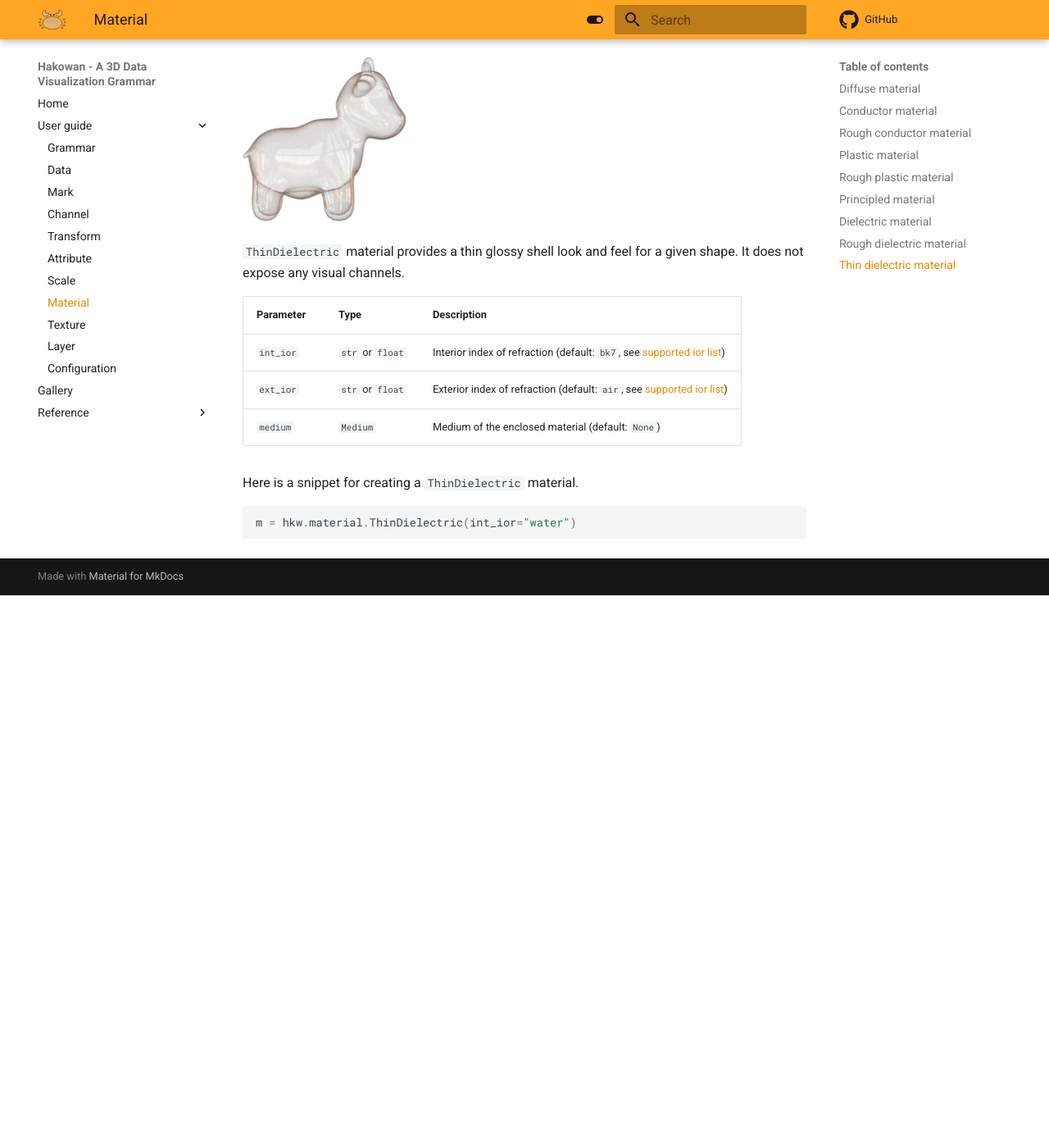
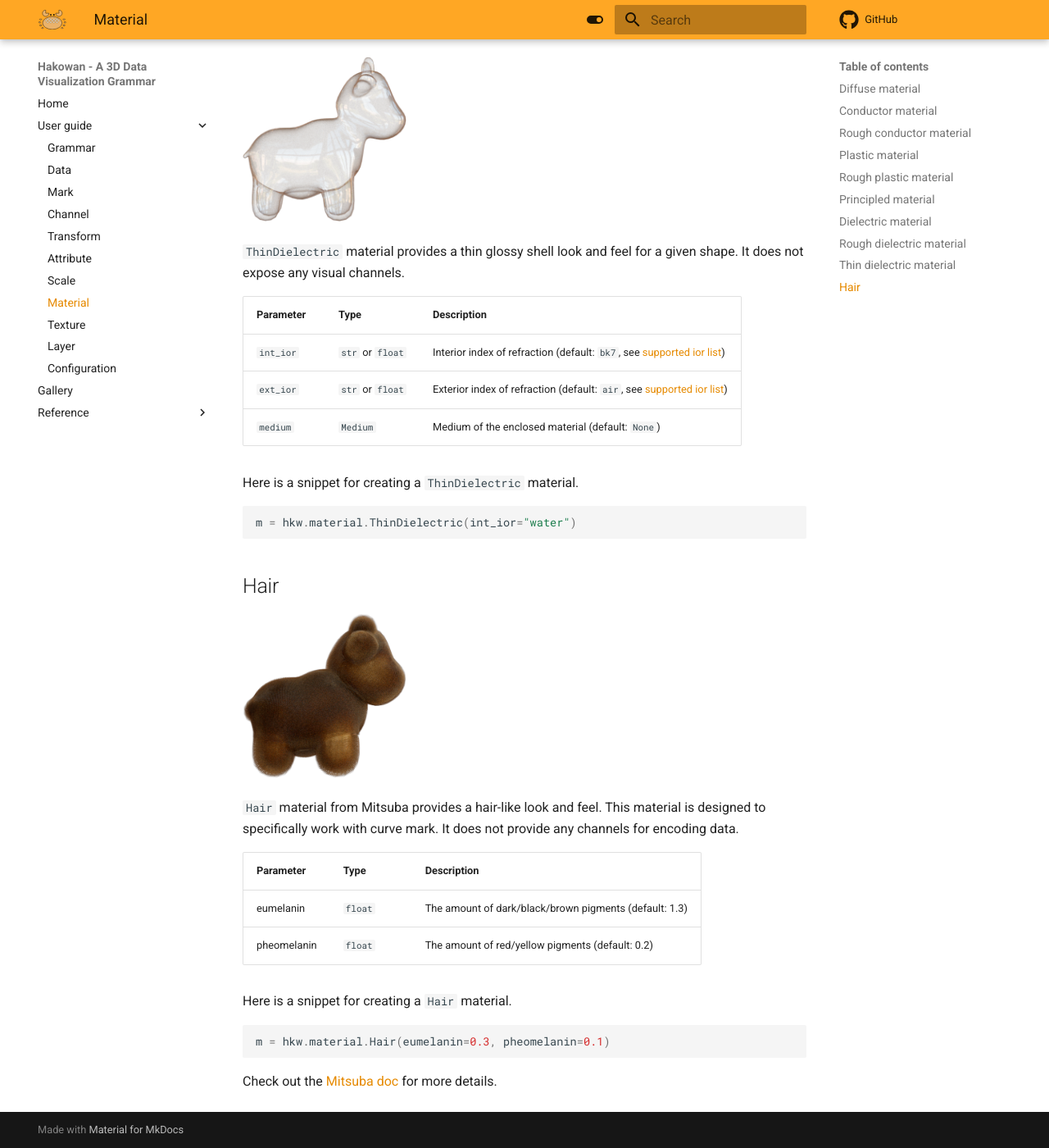
Before and after one commit to Hakowan/hakowan, an MkDocs documentation site: the page built from docs/guide/material.md, in a window 1280 px wide and 1400 px high, scrolled down 8017 px. Shown: the whole window at 82% size. Built offline with MkDocs 1.6.1 and Material for MkDocs 9.7.7, drawn with Linux system fonts in a browser that asks for light colours; comment, search, counter and statistics services are not loaded; before the commit the page ends 8743 px from its top, so only the background shows below that.

Commit message:
Dev/v0.2.5 (#20)
* Bump version.

* Update doc.

````diff
--- a/docs/guide/material.md
+++ b/docs/guide/material.md
@@ -266,7 +266,7 @@ somewhat limited.
 Here are the parameters of this material.
 
 | Parameter | Type | Description |
-|---------|------|-------------|
+|-----------|------|-------------|
 | `int_ior` | `str` or `float` | Interior index of refraction (default: `bk7`, see [supported ior list](https://mitsuba.readthedocs.io/en/stable/src/generated/plugins_bsdfs.html#ior-table-list)) |
 | `ext_ior` | `str` or `float` | Exterior index of refraction (default: `air`, see [supported ior list](https://mitsuba.readthedocs.io/en/stable/src/generated/plugins_bsdfs.html#ior-table-list)) |
 | `medium` | `Medium` | Medium of the enclosed material (default: `None`) |
@@ -286,7 +286,7 @@ m = hkw.material.RoughDieletric(int_ior="water")
 expose any visual channels.
 
 | Parameter | Type | Description |
-|---------|------|-------------|
+|-----------|------|-------------|
 | `int_ior` | `str` or `float` | Interior index of refraction (default: `bk7`, see [supported ior list](https://mitsuba.readthedocs.io/en/stable/src/generated/plugins_bsdfs.html#ior-table-list)) |
 | `ext_ior` | `str` or `float` | Exterior index of refraction (default: `air`, see [supported ior list](https://mitsuba.readthedocs.io/en/stable/src/generated/plugins_bsdfs.html#ior-table-list)) |
 | `medium` | `Medium` | Medium of the enclosed material (default: `None`) |
@@ -296,3 +296,27 @@ Here is a snippet for creating a `ThinDielectric` material.
 ```py
 m = hkw.material.ThinDielectric(int_ior="water")
 ```
+
+## Hair
+
+![Hair material](../images/spot_hair.png){: style="width:200px"}
+
+`Hair` material from Mitsuba provides a hair-like look and feel. This material is designed to
+specifically work with curve mark. It does not provide any channels for encoding data.
+
+| Parameter | Type | Description |
+|-----------|------|-------------|
+| eumelanin | `float` | The amount of dark/black/brown pigments (default: 1.3) |
+| pheomelanin | `float` | The amount of red/yellow pigments (default: 0.2) |
+
+Here is a snippet for creating a `Hair` material.
+
+```py
+m = hkw.material.Hair(eumelanin=0.3, pheomelanin=0.1)
+```
+
+Check out the [Mitsuba
+doc](
+https://mitsuba.readthedocs.io/en/latest/src/generated/plugins_bsdfs.html#hair-material-hair
+)
+for more details.
--- a/src/hakowan/__init__.py
+++ b/src/hakowan/__init__.py
@@ -1,6 +1,6 @@
 """ Hakowan: A 3D data visualization grammer """
 
-__version__ = "0.2.4"
+__version__ = "0.2.5"
 
 from .common import logger
 from .setup import Config as config
````
Also changed, not shown: docs/images/spot_hair.png (added).
